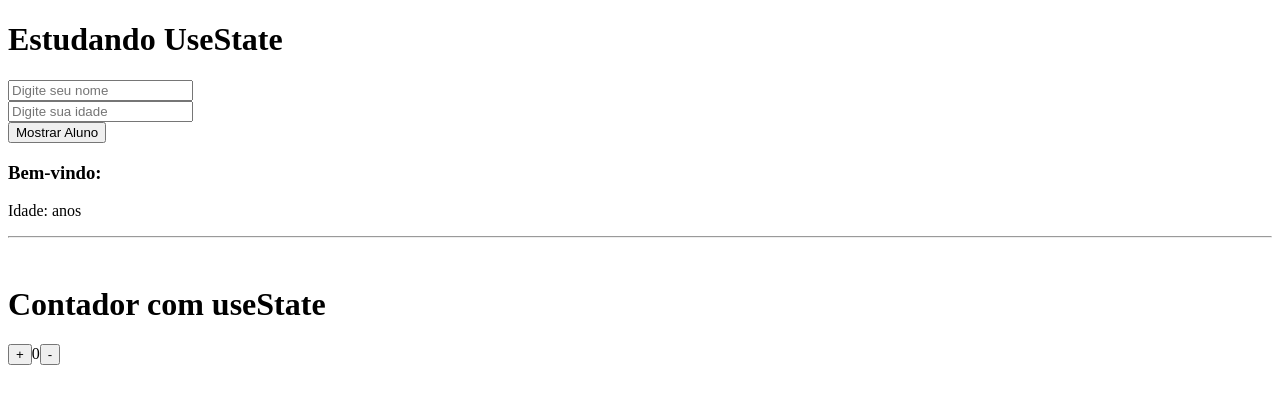
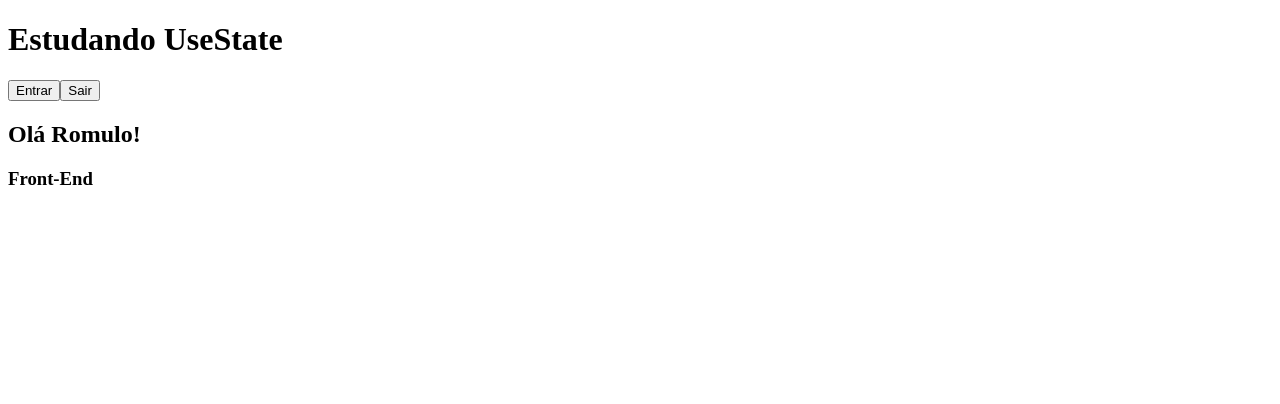
Before and after one commit to romulorosafullstack/2025-react-sujeito-programador, a React (Vite) app: page / in a window 1280 px wide. Shown: the top 404 px of the page. Built offline with nearby package versions, Linux system fonts and the light colour scheme.

Commit message:
hook useStates userLogin

```diff
--- a/src/App.tsx
+++ b/src/App.tsx
@@ -1,100 +1,44 @@
 {/* HOOK useState */}
-{/* - Usar quando precisar de comportamentos dinâmicos */ }
+{/* - Usar quando precisar de comportamentos dinâmicos e mutável sem atualizar a página */}
+{/* - Todo state precisa ser declarado dentro do componente*/}
+import { useState } from "react";
+//import "./reset.css"
 
-{/* 1) importar o hook useState do react */ }
-//import "./reset.css"
-import { useState } from "react";
+interface UserProps{
+  nome: string;
+  cargo: string
+}
+
 
 export default function App() {
+  const [user, setUser] = useState<UserProps>({
+    nome: "Romulo",
+    cargo: "Front-End",
+  })
 
-  // Interface para os props do componente Aluno
-  interface AlunoInfoProps{
-    nome: string;
-    idade: string | number;
-  }
-
-  // DECLARANDO ESTADOS
-  // const - constante
-  // [aluno, setAluno] = Array de estados [estadoInicial, estadoAtualizado]
-  // = Atribuição
-  // useState("") - cria estado inicial, ("") no caso como vazio
-  const [nome, setNome] = useState("")
-  const [idade, setIdade] = useState("")
-
-  // Unificando duas states num objeto
-  const [alunoInfo, setAlunoInfo] = useState<AlunoInfoProps>()
-
-  // Declaro um state para o contado
-  const [contador, setContador] = useState(0)
-
-  // function - função
-  // mostrarAluno - nome
-  // () - inicializador sewm param
-  // {} - Bloco de código que será executado
-  // alert(input) - Função que exibe um alerta passando o valor do estado input
-  function mostrarAluno() {
-    setAlunoInfo({
-      nome: nome,
-      idade: idade
+  function handleLogin() {
+    setUser({
+      nome: "Romulo",
+      cargo: "Front-End",
     })
   }
 
-  function contadorAdicionar() {
-    setContador(valorAtual => valorAtual + 1)
-  }
-
-  function contadorSubtrair() {
-    if (contador === 0) {
-      return;
-    }
-    setContador(valorAtual => valorAtual - 1)
+  function handleLogout() {
+    setUser({
+      nome: "visitante",
+      cargo: "",
+    })
   }
 
 
   return (
     <>
       <h1>Estudando UseState</h1>
+      <button onClick={handleLogin}>Entrar</button>
+      <button onClick={handleLogout}>Sair</button>
+      <h2>Olá {user.nome}!</h2>
+      <h3>{user.cargo}</h3>
 
-      <input
-        type="text"
-        placeholder="Digite seu nome"
-        // Valor do input recebe o valor inicial do estado input
-        value={nome}
-        // onChange - Evento disparado quando o input é alterado
-        // {} - Função executada quando o evento é disparado
-        // (e) - Parâmetro do evento
-        // => - Arrow function
-        // setInput(e.target.value) - Atualiza o estado input com estadoAtualizado = e.target.value
-        onChange={(e) => setNome(e.target.value)}
-      />
-
-      <br />
-
-      <input
-        type="text"
-        placeholder="Digite sua idade"
-        value={idade}
-        onChange={(e) => setIdade(e.target.value)}
-      />
-
-      <br />
-
-      {/* button - Botão */}
-      {/* onClick - método que executa algo mediante um clique */}
-      {/* {mostrarAluno} - função */}
-      <button onClick={mostrarAluno}>
-        Mostrar Aluno
-      </button>
-
-      <h3>Bem-vindo: {alunoInfo?.nome}</h3>
-      <p>Idade: {alunoInfo?.idade} anos</p>
-
-      <hr />
-      <br />
-      <h1>Contador com useState</h1>
-      <button onClick={contadorAdicionar}> + </button>
-      {contador}
-      <button onClick={contadorSubtrair}> - </button>
     </>
   )
 }
```
